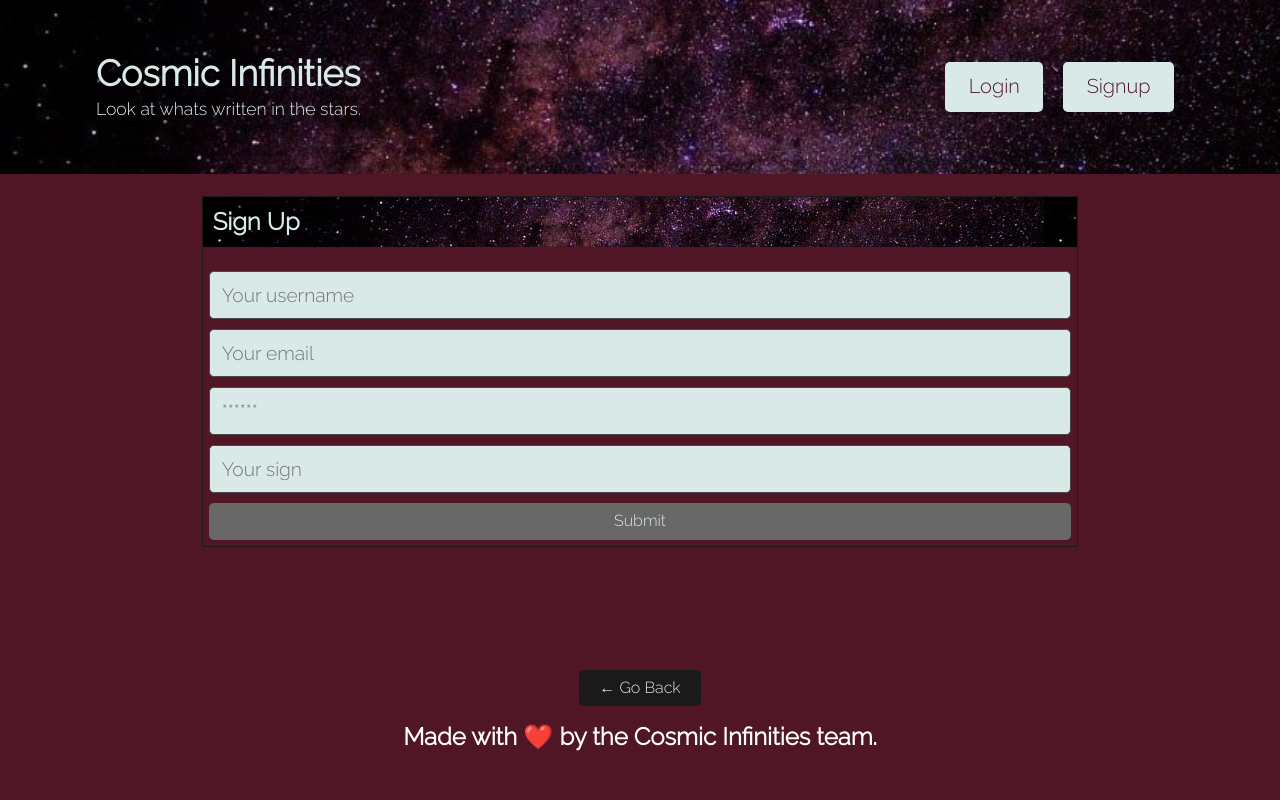
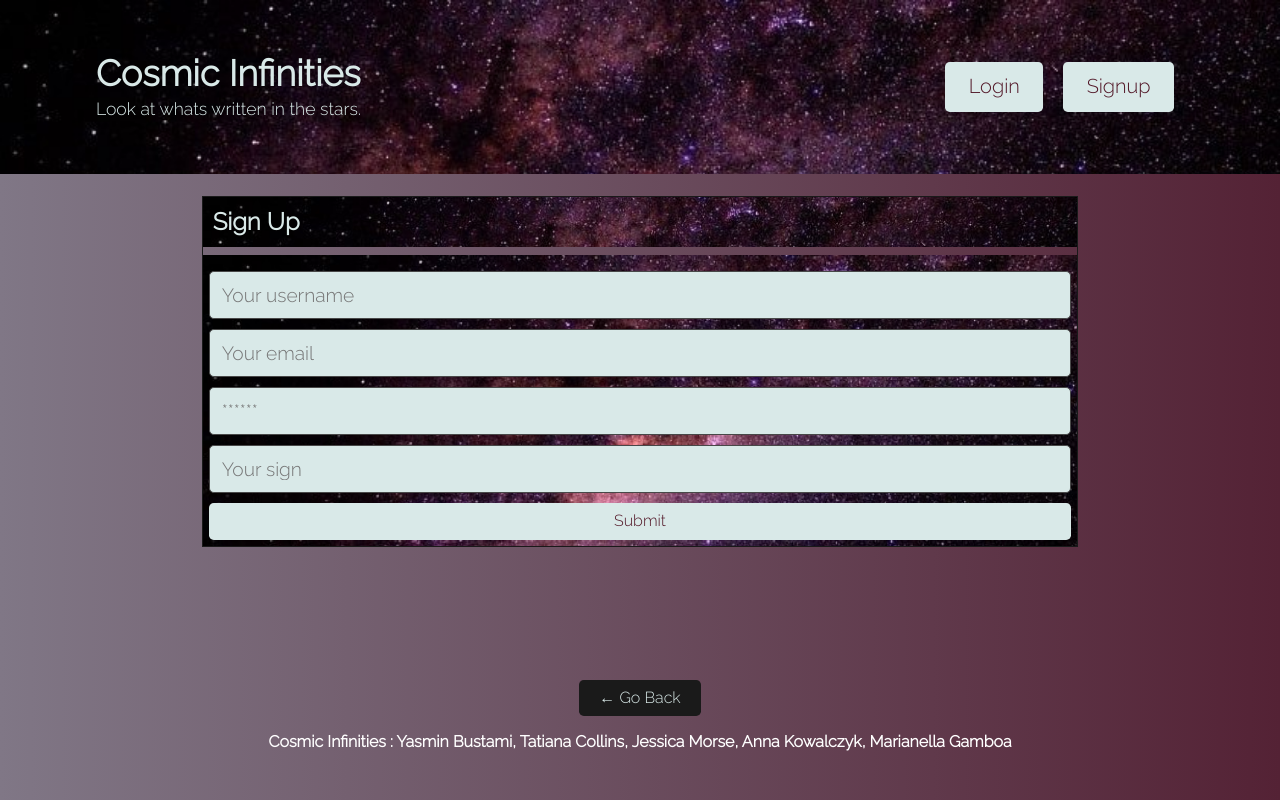
Before and after one commit to yazbustami/CosmicInfinities, a React (Create React App) app in the folder client/: page /signup in a window 1280 px wide. Built offline with nearby package versions, Linux system fonts and the light colour scheme.

Commit message:
linear background, font color change

```diff
--- a/client/src/components/Footer/index.js
+++ b/client/src/components/Footer/index.js
@@ -15,18 +15,9 @@ const Footer = () => {
             &larr; Go Back
           </button>
         )}
-        <h4>
-          Made with{' '}
-          <span
-            className="emoji"
-            role="img"
-            aria-label="heart"
-            aria-hidden="false"
-          >
-            ❤️
-          </span>{' '}
-          by the Cosmic Infinities team.
-        </h4>
+        <h6>
+         Cosmic Infinities : Yasmin Bustami, Tatiana Collins, Jessica Morse, Anna Kowalczyk, Marianella Gamboa
+        </h6>
       </div>
     </footer>
   );
--- a/client/src/index.css
+++ b/client/src/index.css
@@ -359,7 +359,7 @@ body {
   font-family: 'Raleway', sans-serif;
   font-size: 16px;
   color: #ffffff;
-  background-color: #511626;
+  background-image: linear-gradient(to right, rgb(128, 119, 134) , rgb(84, 34, 53));
 }
 
 h1,
@@ -940,7 +940,8 @@ a:hover {
 }
 
 .bg-dark {
-  background-color: #1a1a1a !important;
+    background-image: url(./pages/Assets/Pictures/galaxyred.jpeg);
+  background-size: cover;
 }
 
 .bg-white {
@@ -987,7 +988,7 @@ a:hover {
   border: 1px solid transparent;
   outline: none;
   color: #1a1a1a;
-  background-color: #aeaeae;
+  background-color: #d9e9e8;
   transition: color 0.2s ease-in-out, background-color 0.2s ease-in-out;
 }
 
@@ -1016,12 +1017,12 @@ a:hover {
 }
 
 .btn.btn-primary {
-  background-color: #686868;
-  color: #d9e9e8;
+  background-color: #d9e9e8;
+  color: #511626
 }
 
 .btn.btn-primary:hover {
-  background-color: #57779a;
+  background-color: #a97793;
 }
 
 .btn.btn-danger {
@@ -1101,7 +1102,9 @@ a:hover {
 
 .card .card-body {
   padding: 0.375rem;
-  color: black;
+  background-image: url(./pages/Assets/Pictures/galaxyred.jpeg);
+  background-size: cover;
+  color: white;
 }
 
 .card .card-footer {
@@ -1477,6 +1480,7 @@ label form [type='radio'] {
   .col-md-10 {
     flex: 0 0 83.33333%;
     max-width: 83.33333%;
+    background-image: url(./pages/Assets/Pictures/galaxyred.jpeg);
   }
   .col-md-11 {
     flex: 0 0 91.66667%;
--- a/client/src/pages/SingleThought.js
+++ b/client/src/pages/SingleThought.js
@@ -37,7 +37,7 @@ const SingleThought = () => {
           style={{
             fontSize: '1.5rem',
             fontStyle: 'italic',
-            border: '2px dotted #1a1a1a',
+            // border: '2px dotted #1a1a1a',
             lineHeight: '1.5',
           }}
         >
@@ -48,7 +48,8 @@ const SingleThought = () => {
       <div className="my-5">
         <CommentList comments={thought.comments} />
       </div>
-      <div className="m-3 p-4" style={{ border: '1px dotted #1a1a1a' }}>
+      <div className="m-3 p-4" >
+      {/* style={{ border: '1px dotted #1a1a1a' }}> */}
         <CommentForm thoughtId={thought._id} />
       </div>
     </div>
```
Also changed, not shown: 1 other file (tests, documents, lock files or other folders).
